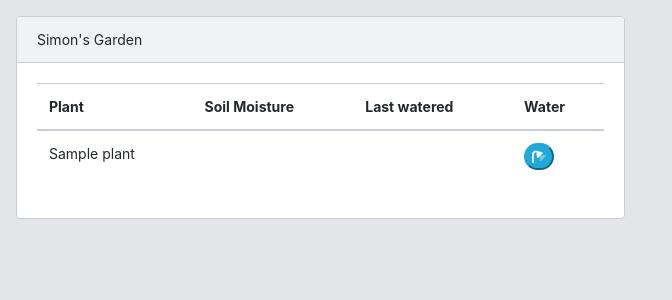
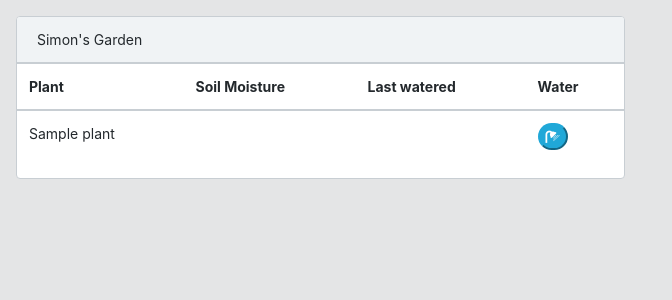
Before and after one commit to simonyjung/GardenMonitor, a Django app: page / in a window 1280 px wide. Shown: the top 300 px of the page, without its empty margins (0-672 px from the left). Run offline with Django 3.2, Linux system fonts and the light colour scheme; tables that the repository leaves empty hold one stand-in row (values such as "Sample post"); some libraries are stand-ins or nearby versions.

Commit message:
edit padding

```diff
--- a/plants/templates/index.html
+++ b/plants/templates/index.html
@@ -10,7 +10,7 @@
       <div class="card-header">
         Simon's Garden
       </div>
-      <div class="card-body">
+      <div class="card-body p-0">
         <table class="table">
           <thead>
             <th>Plant</th>
```
